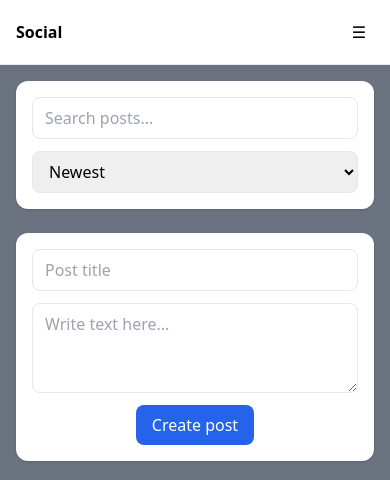
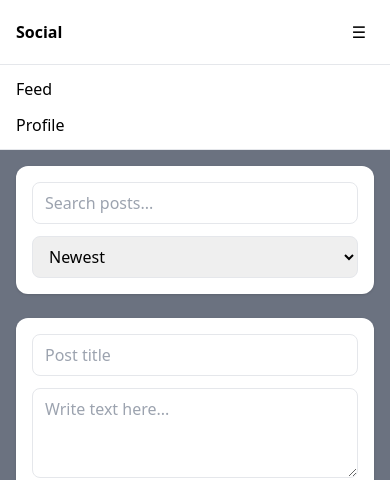
Before and after one commit to JKollerud/smp-css-frameworks, a website: page public/feed/index.html in a window 390 px wide. Both pictures are taken after a click on the button "Menu". Shown: the top 480 px of the page. Drawn offline with Linux system fonts and the light colour scheme; grey boxes are pictures that could not be loaded.

Commit message:
hamburger menu added

```diff
--- a/public/feed/index.html
+++ b/public/feed/index.html
@@ -5,6 +5,7 @@
     <meta name="viewport" content="width=device-width, initial-scale=1.0" />
     <title>Feed Page</title>
     <link rel="stylesheet" href="../assets/styles.css" />
+    <script src="../js/menu.js"></script>
   </head>
   <body class="bg-gray-500 min-h-screen">
     <header class="bg-white border-b">
@@ -16,8 +17,16 @@
           <a class="hover:underline" href="index.html">Feed</a>
           <a class="hover:underline" href="../profile/index.html">Profile</a>
         </nav>
-        <button class="sm:hidden p-2" aria-label="Menu">☰</button>
+        <button class="sm:hidden p-2" aria-label="Menu" data-menu-toggle>
+          ☰
+        </button>
       </div>
+      <nav class="sm:hidden border-t px-4 py-2 space-y-1 hidden" data-menu>
+        <a class="block py-1 hover:underline" href="./index.html">Feed</a>
+        <a class="block py-1 hover:underline" href="../profile/index.html"
+          >Profile</a
+        >
+      </nav>
     </header>
     <main class="max-w-5xl mx-auto p-4 space-y-6">
       <section class="bg-white p-4 rounded-xl shadow grid gap-3 sm-grid-cols-3">
--- /dev/null
+++ b/public/js/menu.js
@@ -0,0 +1,10 @@
+document.addEventListener('DOMContentLoaded', () => {
+  const toggle = document.querySelector('[data-menu-toggle]');
+  const menu = document.querySelector('[data-menu]');
+
+  if (!toggle || !menu) return;
+
+  toggle.addEventListener('click', () => {
+    menu.classList.toggle('hidden');
+  });
+});
```
Also changed, not shown: public/index.html (+1 -0 lines), public/profile/index.html (+8 -1 lines), public/assets/styles.css.
